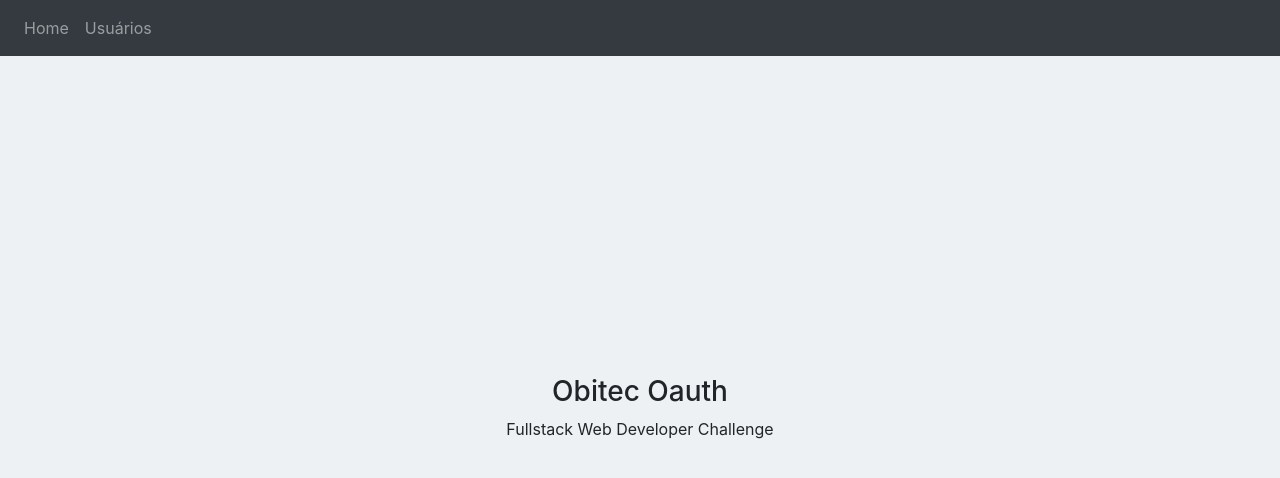
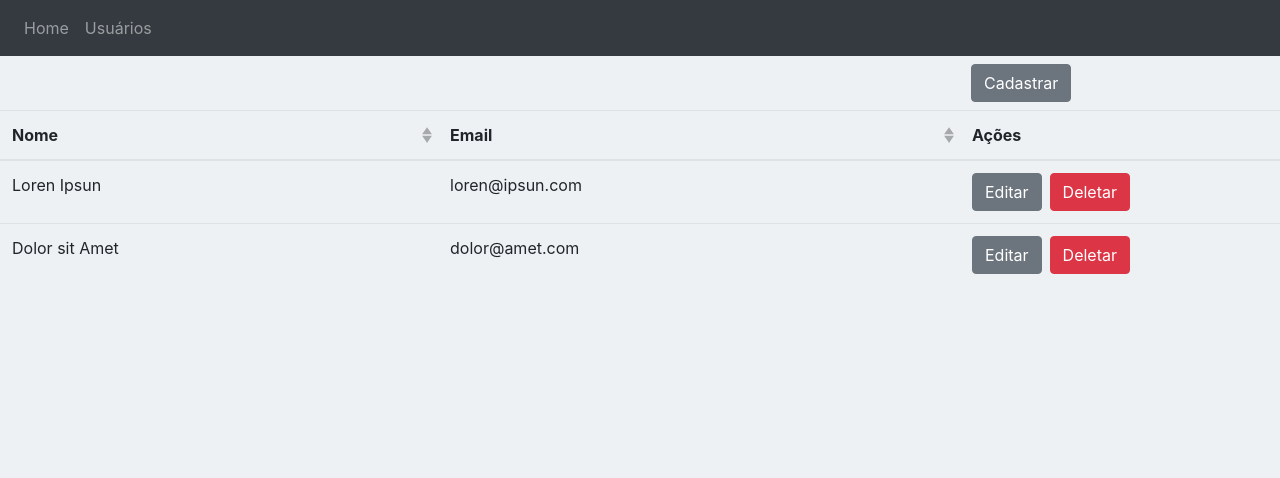
Before and after one commit to npbrito/challenge-full-stack-web-developer-front, a Vue app: page /users in a window 1280 px wide. Shown: the top 478 px of the page. Built offline with nearby package versions, Linux system fonts and the light colour scheme.

Commit message:
layout of users list page done

```diff
--- a/src/router/index.js
+++ b/src/router/index.js
@@ -1,5 +1,6 @@
 import Vue from 'vue'
 import Home from '../views/Home.vue'
+import Users from '../views/Users.vue'
 import Router from 'vue-router';
 
 Vue.use(Router);
@@ -14,7 +15,7 @@ const router = new Router({
         {
             path: "/users",
             name: "users",
-            component: Home
+            component: Users
         }
     ],
     mode: 'history'
--- /dev/null
+++ b/src/views/Users.vue
@@ -0,0 +1,53 @@
+<template>
+  <div>
+    <div class=" m-2 d-flex justify-content-end">
+    <div class="col-md-3">
+      <b-button>Cadastrar</b-button>
+    </div>
+    </div>
+
+    <b-table hover :items="users" :fields="fields">
+     <template v-slot:cell(actions)="data" >
+      <b-button>Editar</b-button>
+      <b-button class="ml-2" variant="danger">Deletar</b-button>
+     </template>
+    </b-table>
+  </div>
+</template>
+
+<script>
+export default {
+  name: "Users",
+  data() {
+    return {
+      fields: [
+        {
+          key: "name",
+          label: "Nome",
+          sortable: true,
+        },
+        {
+          key: "email",
+          label: "Email",
+          sortable: true,
+        },
+        {
+          key: "actions",
+          label: "Ações",
+          sortable: false,
+          class:"col-md-3"
+        },
+      ],
+      users: [
+        { id: 0, name: "Loren Ipsun", email: "loren@ipsun.com" },
+        { id: 1, name: "Dolor sit Amet", email: "dolor@amet.com" },
+      ],
+    };
+  },
+};
+</script>
+<style>
+body {
+  background: #eef1f4 !important;
+}
+</style>
```
Also changed, not shown: 1 other file (tests, documents, lock files or other folders).
